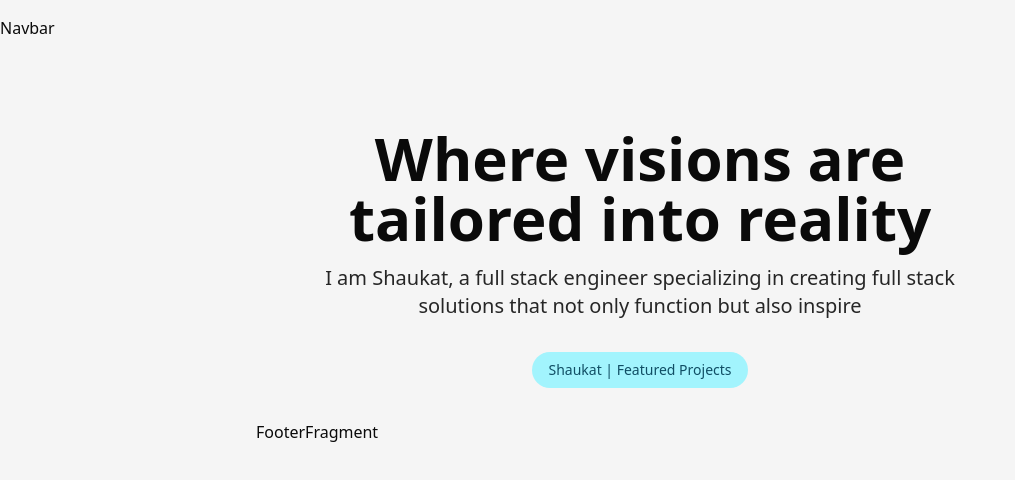
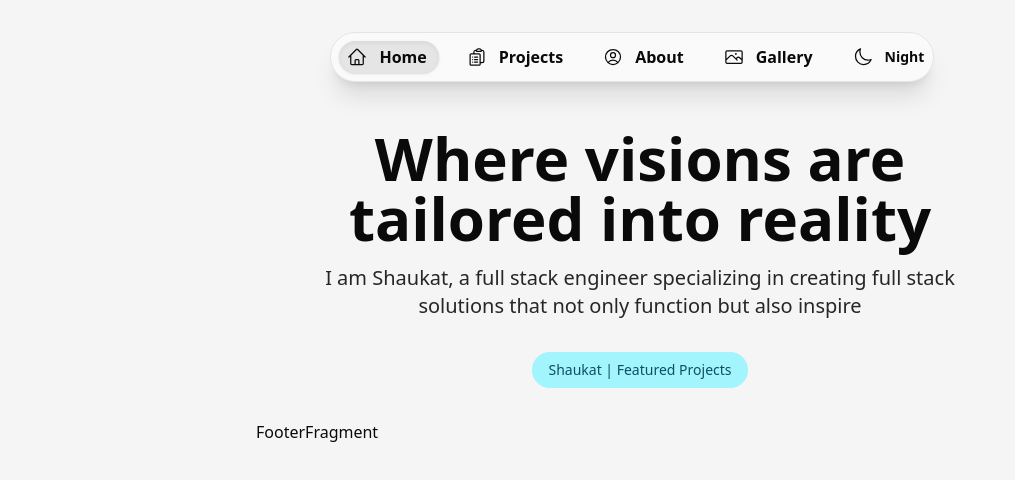
Before and after one commit to Shaukat-AB/sk-portfolio, a Next.js app: page / in a window 1280 px wide. Shown: the top 480 px of the page, without its empty margins (0-1015 px from the left). Built offline with nearby package versions, Linux system fonts and the light colour scheme.

Commit message:
feat: create navigation bar

```diff
--- a/src/app/page.tsx
+++ b/src/app/page.tsx
@@ -3,10 +3,10 @@ import Link from 'next/link';
 
 export default function Home() {
   return (
-    <div className="min-h-screen py-4 relative">
+    <div className="min-h-screen py-4 relative overflow-y-hidden">
       <div className="w-full h-24" />
 
-      <header className="absolute top-4 w-full h-24 max-w-3xl mx-auto">
+      <header className="absolute px-12 bottom-12 md:top-4 w-full flex md:justify-center items-start h-24">
         <Navbar />
       </header>
 
--- /dev/null
+++ b/src/components/navbar/NavLink.tsx
@@ -0,0 +1,25 @@
+'use client';
+
+import Link, { LinkProps } from 'next/link';
+import { usePathname } from 'next/navigation';
+import { ReactNode } from 'react';
+
+export const NavLink = (
+  props: LinkProps<null> & { name?: string; children?: ReactNode }
+) => {
+  const pathname = usePathname();
+
+  return (
+    <li className="min-w-11/12 md:min-w-20">
+      <Link
+        className={`${
+          pathname === props.href ? 'inset-shadow-sm shadow bg-bg-active' : ''
+        } text-bg-content gap-2 min-w-8 h-8 p-2 flex items-center justify-start md:justify-self-center-safe rounded-full transition-all hover:bg-bg-active active:bg-bg-active active:inset-shadow-sm active:shadow`}
+        {...props}
+      >
+        <span className="size-5">{props.children}</span>
+        <span className="inline font-semibold px-1">{props.name}</span>
+      </Link>
+    </li>
+  );
+};
--- a/src/components/navbar/Navbar.tsx
+++ b/src/components/navbar/Navbar.tsx
@@ -1,3 +1,53 @@
+'use client';
+
+import {
+  AboutIcon,
+  GalleryIcon,
+  HomeIcon,
+  MenuIcon,
+  ProjectIcon,
+} from '@/lib/icons';
+import { ThemeChangeButton } from './ThemeChangeButton';
+import { NavLink } from './NavLink';
+import { Button } from '../ui/button';
+import { useState } from 'react';
+
 export const Navbar = () => {
-  return <div>Navbar</div>;
+  const [open, setOpen] = useState(false);
+
+  return (
+    <div className="grid grid-cols-[auto_auto] md:inline-block absolute py-4 space-x-4 bottom-0 md:relative">
+      <div className={open ? 'col-start-2' : 'hidden md:inline-block'}>
+        <nav className="min-w-40 max-w-3xs md:max-w-3xl p-2 bg-bg-focus border border-bg-active md:rounded-full rounded-3xl shadow-xl">
+          <ul className="w-full py-3 md:py-0 inline-flex flex-col items-center md:flex-row gap-5">
+            <NavLink href="/" name="Home">
+              <HomeIcon />
+            </NavLink>
+
+            <NavLink href="/projects" name="Projects">
+              <ProjectIcon />
+            </NavLink>
+            <NavLink href="/about" name="About">
+              <AboutIcon />
+            </NavLink>
+            <NavLink href="/gallery" name="Gallery">
+              <GalleryIcon />
+            </NavLink>
+
+            <ThemeChangeButton />
+          </ul>
+        </nav>
+      </div>
+      <Button
+        onClick={() => setOpen(!open)}
+        className={`cursor-pointer shadow-2xl md:hidden ${
+          open ? 'bg-bg-active/80' : ''
+        }`}
+        variant="outline"
+        size="equal"
+      >
+        <MenuIcon className="size-5" />
+      </Button>
+    </div>
+  );
 };
--- /dev/null
+++ b/src/components/navbar/ThemeChangeButton.tsx
@@ -0,0 +1,33 @@
+'use client';
+
+import { DayIcon, NightIcon } from '@/lib/icons';
+import { useTheme } from 'next-themes';
+import { Activity } from 'react';
+
+export const ThemeChangeButton = () => {
+  const { theme, setTheme } = useTheme();
+
+  const isDark = theme === 'dark';
+  const name = isDark ? 'Day' : 'Night';
+
+  return (
+    <li className="min-w-11/12 md:min-w-20 flex items-center justify-start md:justify-self-center-safe">
+      <button
+        onClick={() => setTheme(isDark ? 'light' : 'dark')}
+        className="w-full cursor-pointer text-bg-content gap-2 min-w-8 h-8 p-2 flex items-center justify-start md:justify-self-center-safe rounded-full transition-all hover:bg-bg-active active:inset-shadow-sm active:shadow"
+      >
+        <Activity mode={isDark ? 'visible' : 'hidden'}>
+          <DayIcon className="size-5" />
+        </Activity>
+
+        <Activity mode={isDark ? 'hidden' : 'visible'}>
+          <NightIcon className="size-5" />
+        </Activity>
+
+        <span className="w-9 px-1 text-left inline font-semibold text-sm">
+          {name}
+        </span>
+      </button>
+    </li>
+  );
+};
```
